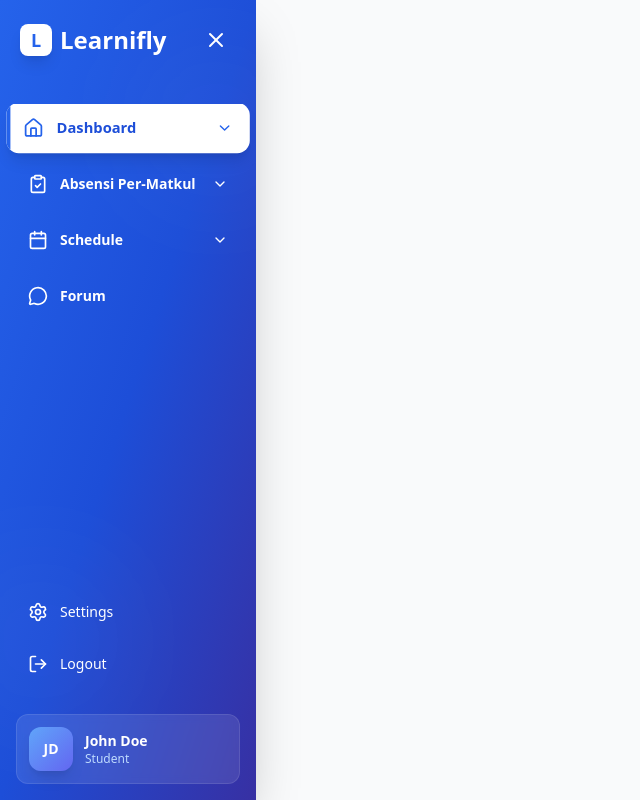
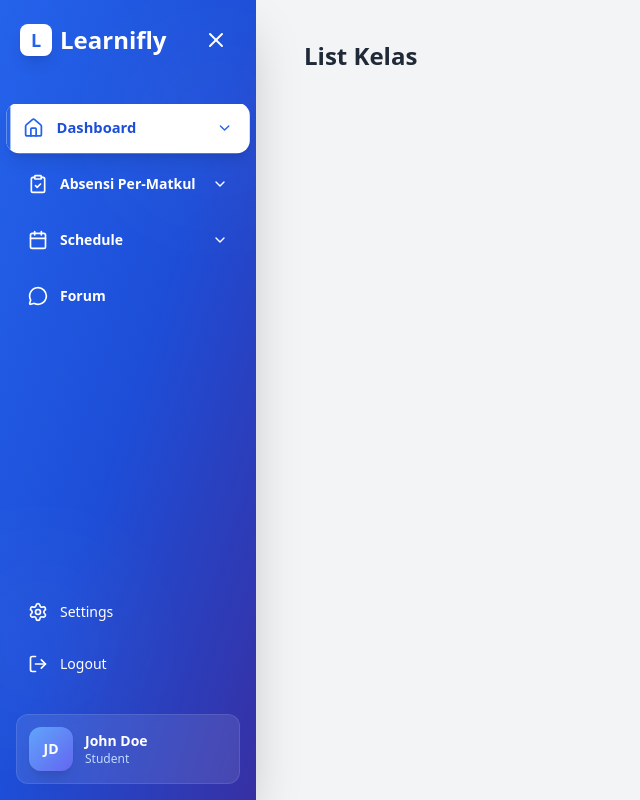
Before and after one commit to DrelezTM/Learnify, a React (Vite) app in the folder FE-Learnify/: page / in a window 1280 px wide. Shown: the whole page, without its empty margins (0-640 px from the left). Built offline with nearby package versions, Linux system fonts and the light colour scheme.

Commit message:
init main content

```diff
--- a/FE-Learnify/package.json
+++ b/FE-Learnify/package.json
@@ -11,6 +11,7 @@
   },
   "dependencies": {
     "@tailwindcss/vite": "^4.1.17",
+    "lucide-react": "^0.554.0",
     "react": "^19.2.0",
     "react-dom": "^19.2.0"
   },
--- a/FE-Learnify/src/App.jsx
+++ b/FE-Learnify/src/App.jsx
@@ -1,15 +1,14 @@
 import './App.css'
+import Dashboard from './components/Dashboard'
 import Sidebar from './components/Sidebar'
 
 function App() {
 
-
   return (
-    <>
+    <div className="flex h-screen">
       <Sidebar />
-
-
-    </>
+      <Dashboard />
+    </div>
   )
 }
 
--- a/FE-Learnify/src/components/Dashboard.jsx
+++ b/FE-Learnify/src/components/Dashboard.jsx
@@ -1,9 +1,15 @@
-function app(){
-    return(
-        <>
-            skdhsdskhd
-        </>
+export default function Dashboard() {
+    return (
+        <div className="flex-1 flex flex-col bg-gray-100">
+            <Header />
+        </div>
     );
 }
 
-export default app;
+const Header = () => {
+    return (
+        <header className="py-10 px-12 flex items-center justify-between">
+            <h1 className="text-2xl font-bold text-gray-800">List Kelas</h1>
+        </header>
+    )
+}
```
Also changed, not shown: 1 other file (tests, documents, lock files or other folders).
